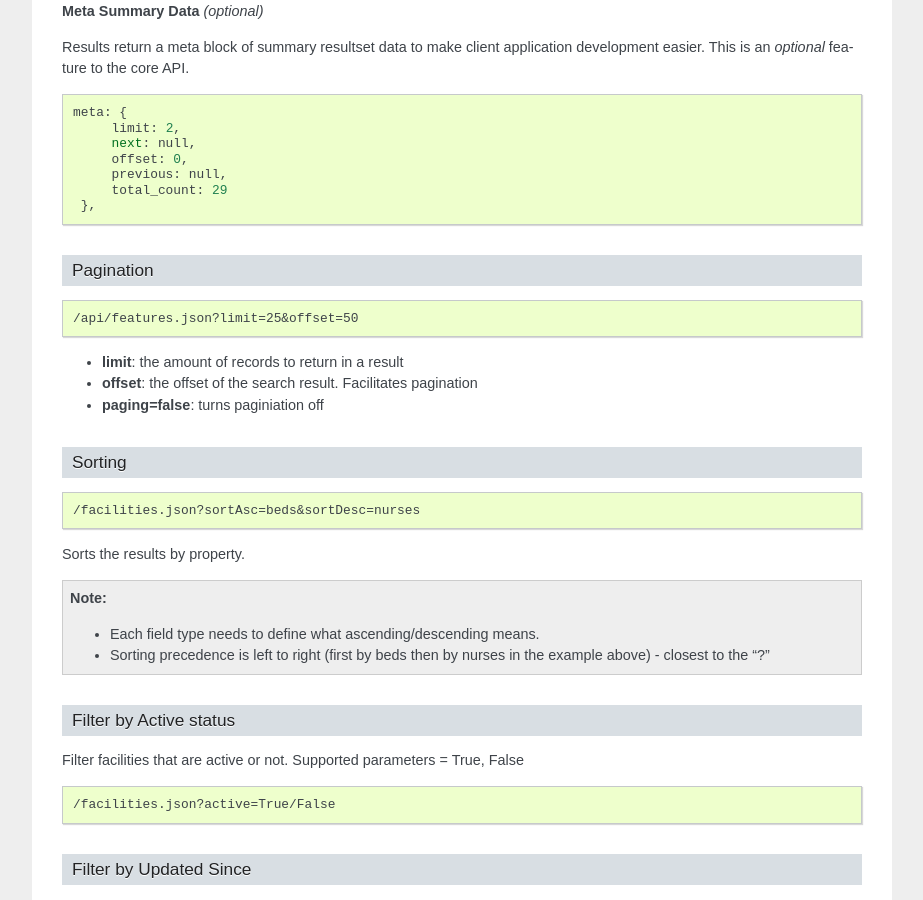
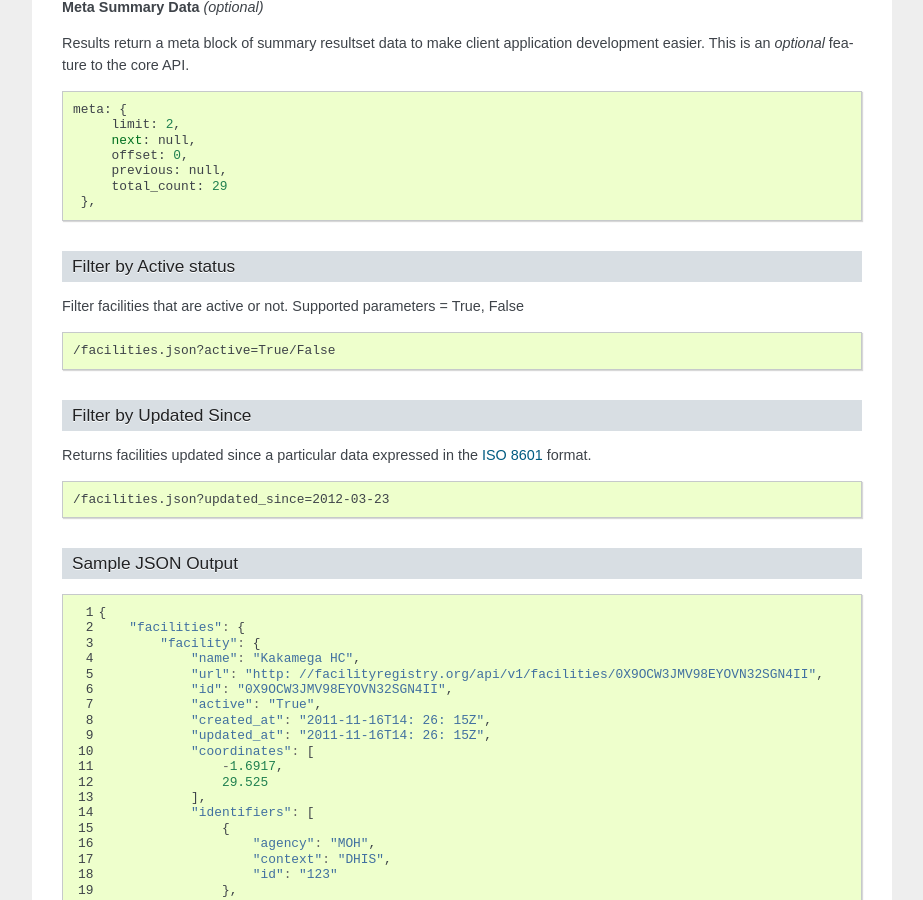
Before and after one commit to facilityregistry/fred-api, a Sphinx documentation site: the page built from docs/api_specifications.rst, in a window 1280 px wide and 900 px high, scrolled down 3967 px. Shown: the whole window, without its empty margins (198-1121 px from the left). Built offline with Sphinx 7.4.7, drawn with Linux system fonts in a browser that asks for light colours; some of the changed text lies outside the part shown.

Commit message:
updated filtering

```diff
--- a/docs/api_specifications.rst
+++ b/docs/api_specifications.rst
@@ -120,6 +120,8 @@ Versioning
 The major version must be exposed in the URL.  Note: the URL pattern may vary by implementation.
 
 ::
+
+
   /api/v1/facilities
 
 All prior versions still supported by the code should be exposed by its own URL.
@@ -232,30 +234,6 @@ Results return a meta block of summary resultset data to make client application
     },
 
 
-Pagination
-~~~~~~~~~~
-
-::
-
-  /api/features.json?limit=25&offset=50
-
-- **limit**: the amount of records to return in a result
-- **offset**: the offset of the search result.  Facilitates pagination
-- **paging=false**: turns paginiation off
-
-
-Sorting
-~~~~~~~
-::
-
-  /facilities.json?sortAsc=beds&sortDesc=nurses
-
-Sorts the results by property.
-
-.. Note::
-
-   - Each field type needs to define what ascending/descending means.
-   - Sorting precedence is left to right (first by beds then by nurses in the example above) - closest to the “?”
 
 Filter by Active status
 ~~~~~~~~~~~~~~~~~~~~~~~
```
